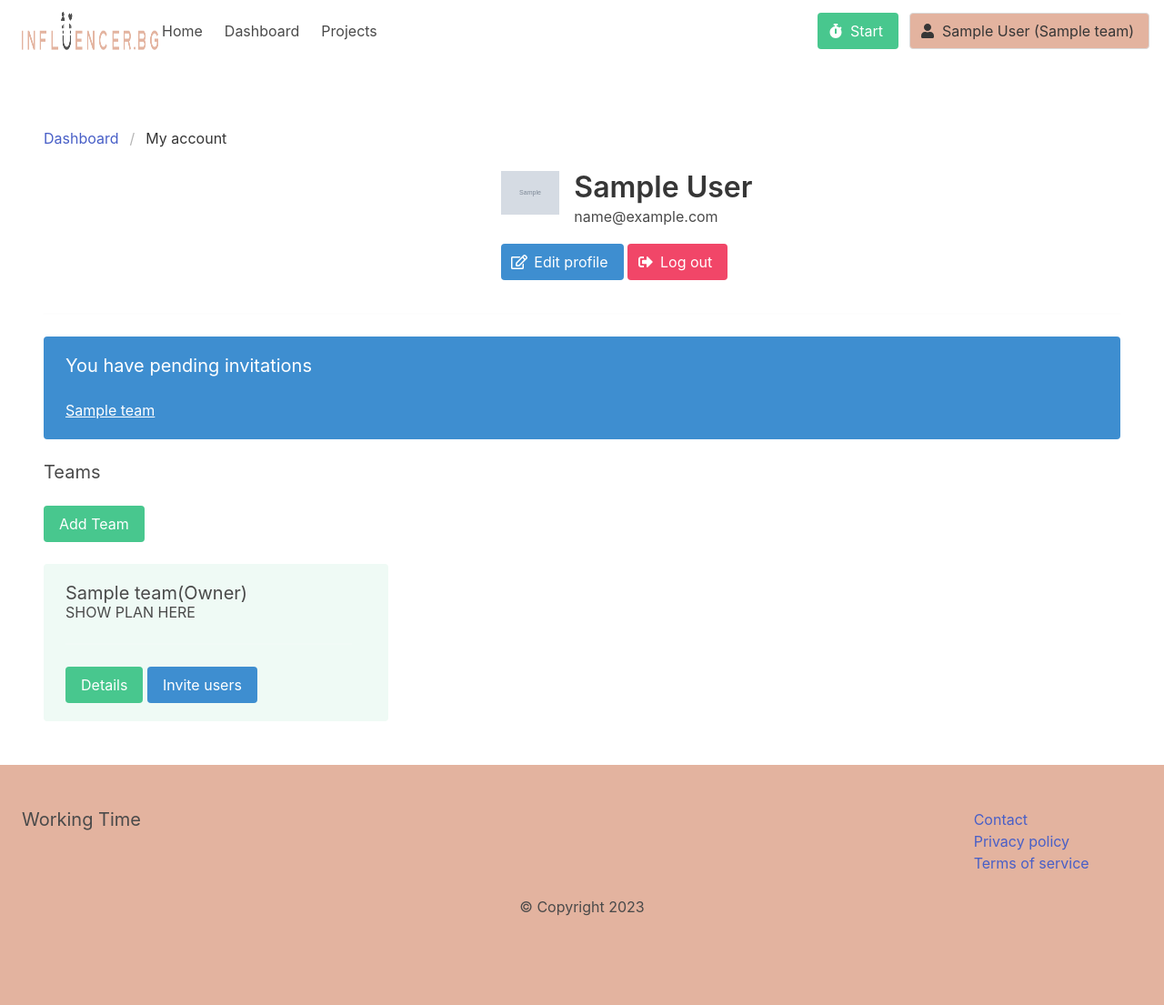
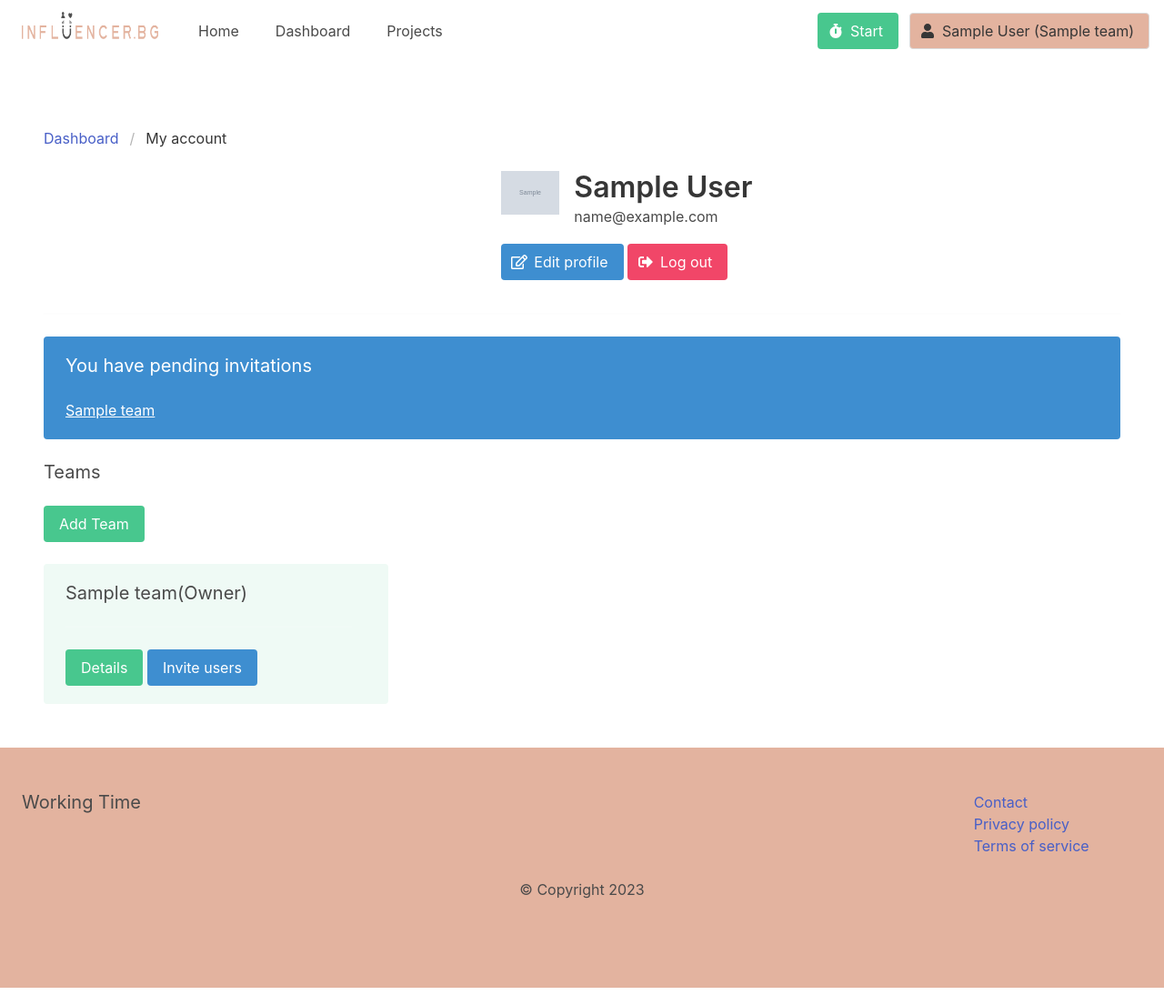
Before and after one commit to dinocom33/workingtime, a Django app: page /dashboard/myaccount/myaccount/ in a window 1280 px wide. Shown: the whole page at 91% size. Run offline with Django 4.2, Linux system fonts and the light colour scheme; a user stored in the database is signed in; tables that the repository leaves empty hold one stand-in row (values such as "Sample post"); grey boxes marked "Sample" are stand-in pictures; some libraries are stand-ins or nearby versions.

Commit message:
Add new functionality

```diff
--- a/apps/main/templates/main/base.html
+++ b/apps/main/templates/main/base.html
@@ -6,6 +6,7 @@
         <meta name="viewport" content="width=device-width, initial-scale=1.0" />
         <title>{% block title %}{% endblock %}Working Time</title>
 
+        <link rel="stylesheet" href="{% static 'style.css' %}">
         <link href="https://cdn.jsdelivr.net/npm/bootstrap@5.2.3/dist/css/bootstrap.min.css" \
               rel="stylesheet" integrity="sha384-rbsA2VBKQhggwzxH7pPCaAqO46MgnOM80zW1RWuH61DGLwZJEdK2Kadq2F9CUG65" \
               crossorigin="anonymous">
@@ -13,8 +14,6 @@
 
         <link rel="stylesheet" type="text/css" href="https://cdn.jsdelivr.net/npm/bulma@0.9.1/css/bulma.min.css">
 {#        <link rel="stylesheet" href="https://cdnjs.cloudflare.com/ajax/libs/font-awesome/4.7.0/css/font-awesome.min.css">#}
-
-        <link rel="stylesheet" href="{% static 'style.css' %}">
 
 {#        <link rel="stylesheet" href="https://use.fontawesome.com/releases/v5.5.0/css/all.css"#}
 {#              integrity="sha384-B4dIYHKNBt8Bc12p+WXckhzcICo0wtJAoU8YZTY5qE0Id1GSseTk6S+L3BlXeVIU" crossorigin="anonymous">#}
@@ -37,8 +36,8 @@
     <body>
         <div id="navbar-app">
             <nav class="navbar navbar-expand-md navbar-custom navbar-light">
-                <a class="navbar-brand" href="/">
-                    <img src="/static/images/influencer.png" alt="Working time" width="250" height="auto" class="d-inline-block align-top ms-4">
+                <a class="navbar-brand ms-4" href="/">
+                    <img src="/static/images/influencer.png" alt="Working time">
                 </a>
                 <button class="navbar-toggler navbar-toggler-right" type="button" data-toggle="collapse"
                         data-target="#navb" aria-expanded="true">
@@ -47,18 +46,18 @@
                 <div id="navb" class="navbar-collapse collapse hide ms-auto">
                     <ul class="navbar-nav">
                         <li class="nav-item active">
-                            <a class="navbar-item" aria-current="page" href="/">Home</a>
+                            <a class="navbar-item ms-3" aria-current="page" href="/">Home</a>
                         </li>
                         {% if not request.user.is_authenticated %}
-                            <li class="nav-item">
+                            <li class="nav-item ms-3">
                                 <a class="navbar-item" href="{% url 'plans' %}">Plans</a>
                             </li>
                         {% else %}
-                            <li class="nav-item">
+                            <li class="nav-item ms-3">
                                 <a href="{% url 'dashboard' %}" class="navbar-item">Dashboard</a>
                             </li>
                             {% if request.user.userprofile.active_team_id %}
-                                <li class="nav-item">
+                                <li class="nav-item ms-3">
                                     <a href="{% url 'project:projects' %}" class="navbar-item">Projects</a>
                                 </li>
                             {% endif %}
--- a/apps/project/templates/project/projects.html
+++ b/apps/project/templates/project/projects.html
@@ -15,8 +15,9 @@
         <div class="columns">
             <div class="column is-4">
                 <h1 class="title">Projects</h1>
-
-                <a @click="showAddProjectModal = !showAddProjectModal" class="button is-success">Add project</a>
+                {% if user.is_staff %}
+                    <a @click="showAddProjectModal = !showAddProjectModal" class="button is-success">Add project</a>
+                {% endif %}
             </div>
         </div>
 
--- a/apps/userprofile/templates/userprofile/myaccount.html
+++ b/apps/userprofile/templates/userprofile/myaccount.html
@@ -48,7 +48,9 @@
     <div class="columns">
     <div class="column is-12">
         <h2 class="subtitle">Teams</h2>
-        <a href="{% url 'team:add_team' %}" class="button is-success">Add Team</a>
+        {% if user.is_staff %}
+            <a href="{% url 'team:add_team' %}" class="button is-success">Add Team</a>
+        {% endif %}
     </div>
     </div>
 
@@ -59,8 +61,6 @@
                     <h3 class="is-size-5">{{ active_team.title }}{% if active_team.created_by == request.user %}(Owner)
                                                           {% else %}(Member){% endif %}
                     </h3>
-
-                <h3 class="is-size-6">SHOW PLAN HERE</h3>
 
                 <hr>
 
@@ -79,8 +79,6 @@
                                                           {% else %}(Member){% endif %}
                     </h3>
 
-                <h3 class="is-size-6">SHOW PLAN HERE</h3>
-
                 <hr>
 
                 <a href="{% url 'team:team' team.id %}" class="button is-success">Details</a>
--- a/static/style.css
+++ b/static/style.css
@@ -8,9 +8,10 @@
 }
 
 .navbar-brand {
-  width: 150px;
+    width: 150px;
 }
 
-.navbar-brand > img {
-  width: 100%;
+.navbar-brand img {
+    width: 100%;
+    height: 30px;
 }
```
